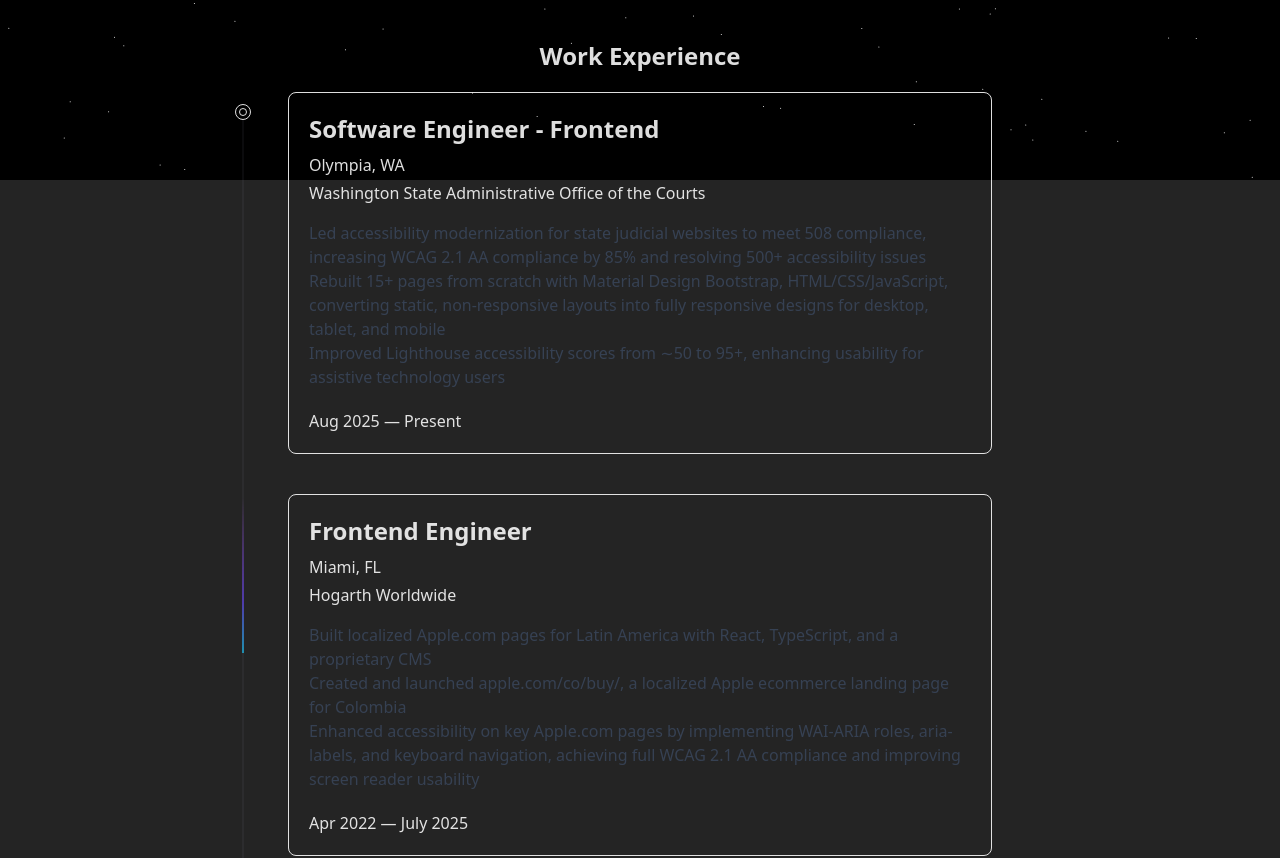
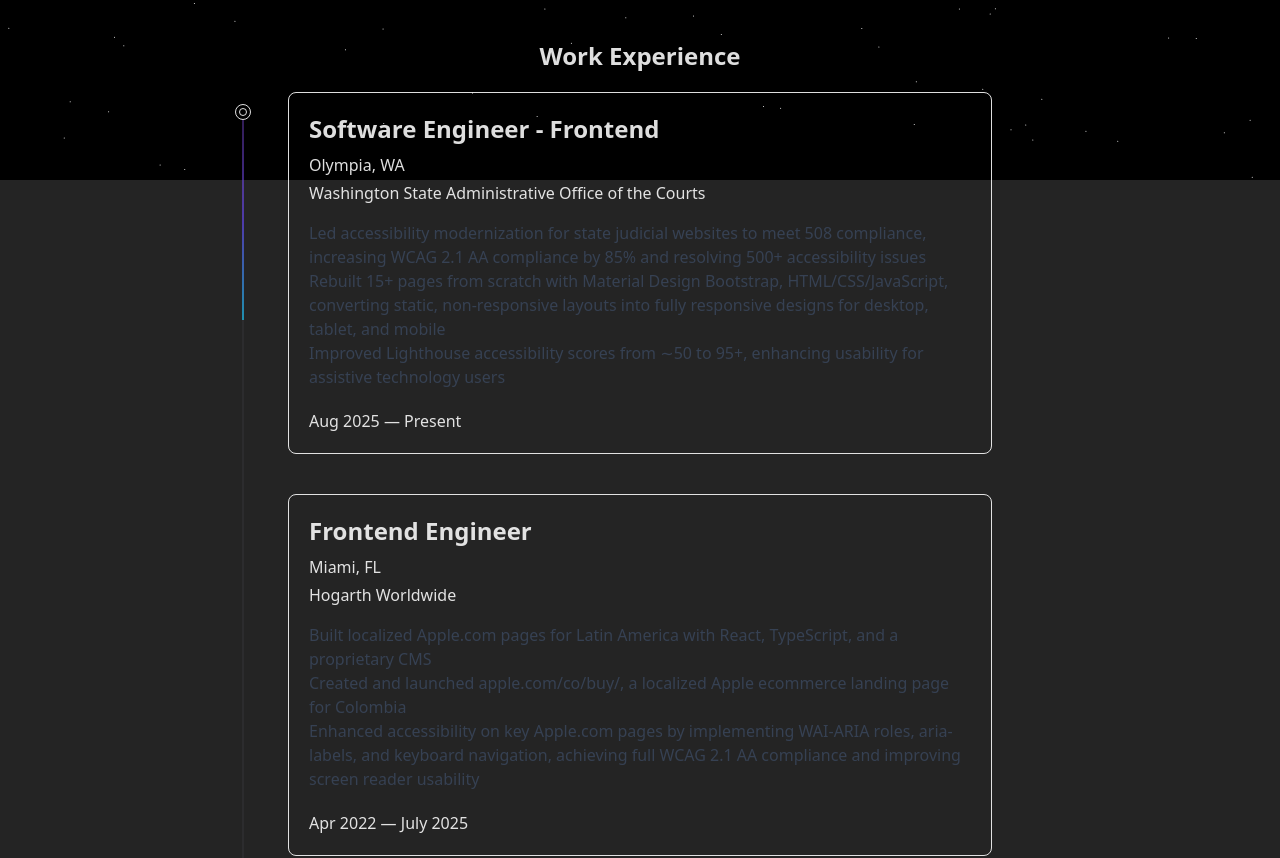
Before and after one commit to zowieerickson/portfolio, a React (Vite) app: page / in a window 1280 px wide. Shown: the part 620-1478 px from the top of the page. Built offline with nearby package versions, Linux system fonts and the light colour scheme; no server answers.

Commit message:
animate side bar/line of experience section to move on scroll

```diff
--- a/src/components/WorkSection/WorkSection.tsx
+++ b/src/components/WorkSection/WorkSection.tsx
@@ -1,6 +1,21 @@
 import Job from "../Job/Job";
+import { useRef, useEffect } from "react";
 
 export default function WorkSection() {
+  const gradientRef = useRef(null);
+
+  useEffect(() => {
+    const onScroll = () => {
+      const scrollY = window.scrollY;
+
+      gradientRef.current.setAttribute("y1", scrollY + 200);
+      gradientRef.current.setAttribute("y2", scrollY - 100);
+    };
+
+    window.addEventListener("scroll", onScroll);
+    return () => window.removeEventListener("scroll", onScroll);
+  }, []);
+
   return (
     <section>
       <h3 className="text-center text-2xl font-bold mb-5">Work Experience</h3>
@@ -40,12 +55,13 @@ export default function WorkSection() {
             ></path>
             <defs>
               <linearGradient
+                ref={gradientRef}
                 id="gradient"
                 gradientUnits="userSpaceOnUse"
                 x1="0"
                 x2="0"
-                y1="533.3145340236687"
-                y2="377.25813609467457"
+                y1="0"
+                y2="0"
               >
                 <stop stop-color="#18CCFC" stop-opacity="0"></stop>
                 <stop stop-color="#18CCFC"></stop>
```
